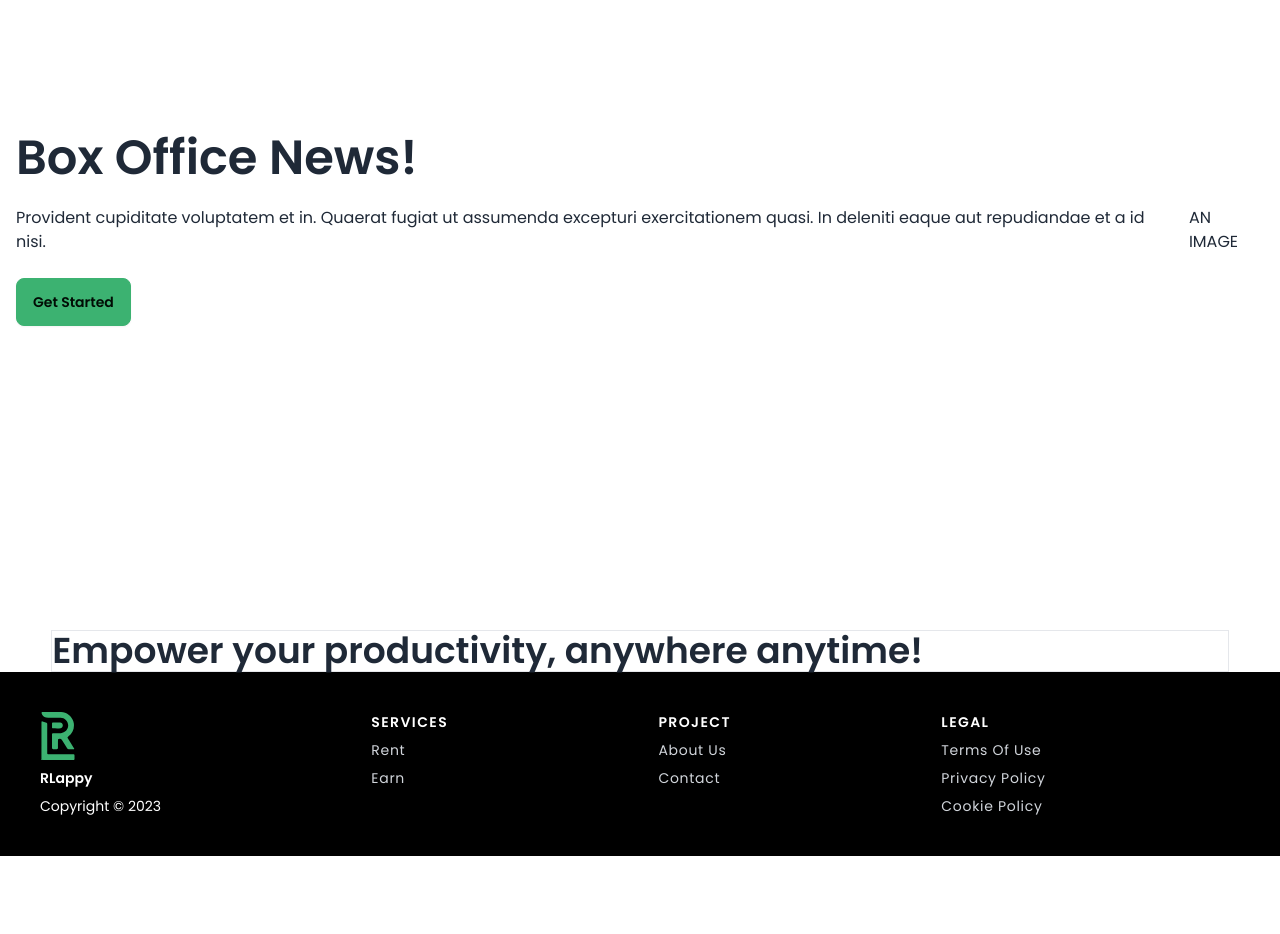
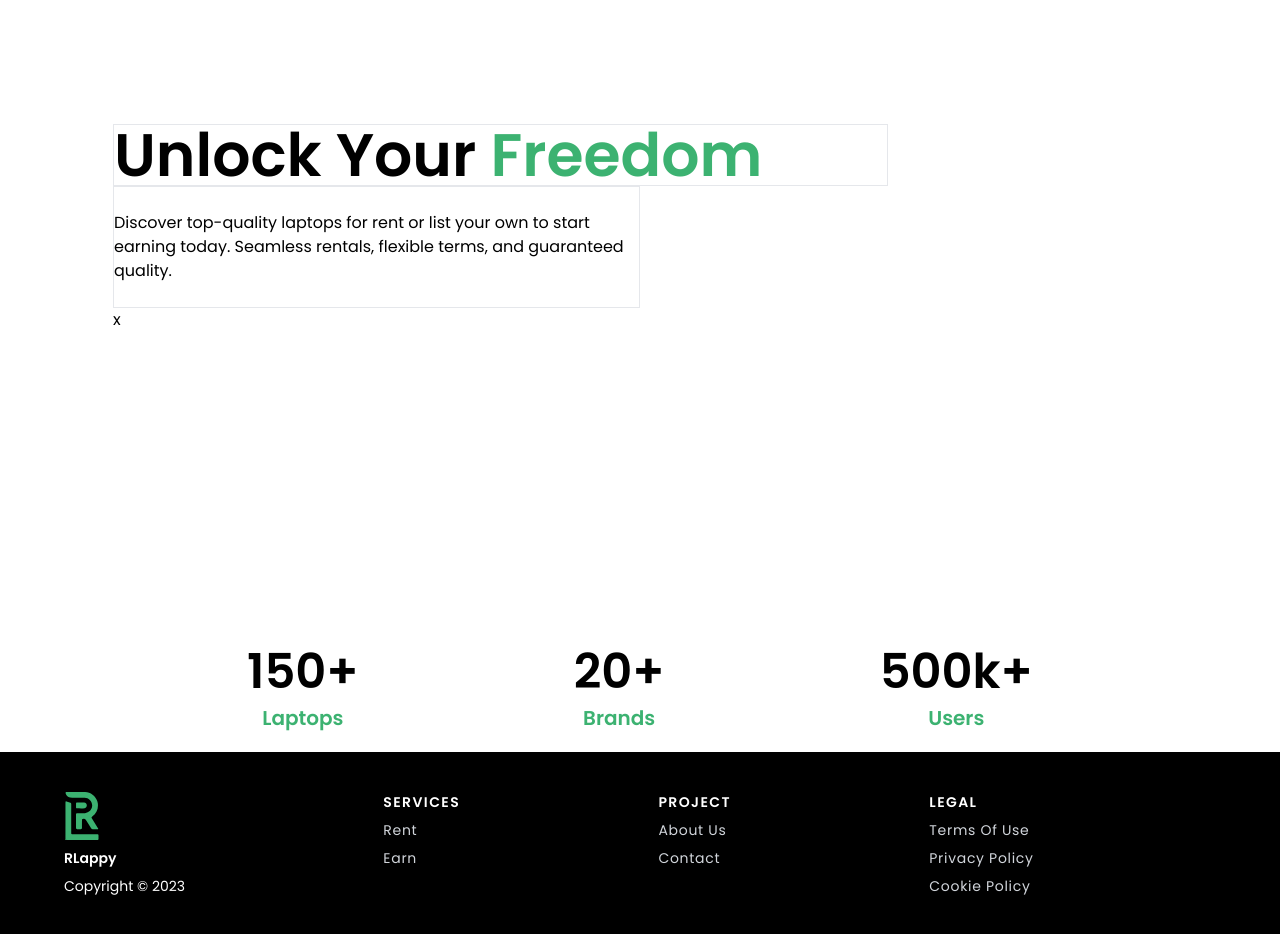
Before and after one commit to kore4lyf/rlappy, a Next.js app: page / in a window 1280 px wide. Shown: the part 240-1174 px from the top of the page. Before the commit the page ends 1096 px from the top, so only its background shows below. Built offline with nearby package versions, Linux system fonts and the light colour scheme.

Commit message:
Add site stats

```diff
--- a/app/globals.css
+++ b/app/globals.css
@@ -3,37 +3,63 @@
 @tailwind utilities;
 
 
+/* Global */
+
+body {
+  @apply selection:bg-primary selection:text-base-100
+}
+
+
+/* Typography */
+
+h1, h2, h3, h4, h5 {
+  @apply font-bold text-black dark:text-base-content
+}
+
+h2 {
+  @apply text-2xl md:text-4xl
+}
+
+.text-default {
+  @apply text-black dark:text-base-content
+}
+
+
+
 .nav-desktop .active {
   @apply font-bold after:content-[""]
-  after:block after:h-[4px] after:w-10 after:mx-auto after:bg-primary after:inset-0 after:translate-y-[1.31rem] after:rounded;
+  after:block after:h-[4px] after:w-10 after:mx-auto after:bg-primary after:inset-0 after:translate-y-[1.25rem] after:rounded after:border-2 dark:after:border-0 after:border-base-100 after:box-content
 }
 
 .nav-mobile .active {
-  @apply font-bold text-white bg-base-300 dark:text-primary !important;
+  @apply font-bold text-white bg-base-300 dark:text-primary !important
 }
 
 .mbtn {
   @apply btn border border-2 border-base-300
-  hover:border-base-300;
+  hover:border-base-300
 }
 
 .mbtn-primary {
-  @apply btn-primary text-white dark:text-base-100;
+  @apply btn-primary text-white dark:text-base-100
+}
+
+.mbtn-secondary {
+  @apply btn-secondary text-white dark:text-base-content
 }
 
 .mbtn-ghost {
-  @apply btn-ghost text-black border border-2
-  hover:border-base-300 hover:bg-transparent dark:text-gray-300;
+  @apply btn-ghost text-black border border-2 hover:border-base-300 hover:bg-transparent dark:text-gray-300
 }
 
 .footer .nav-header {
-  @apply tracking-widest uppercase font-bold;
+  @apply tracking-widest uppercase font-bold
 }
 
 .footer .nav-link {
-  @apply link link-hover tracking-wider text-gray-300 hover:text-primary dark:text-gray-300 dark:hover:text-primary capitalize;
+  @apply link link-hover tracking-wider text-gray-300 hover:text-primary dark:text-gray-300 dark:hover:text-primary capitalize
 }
 
 .auto-width {
-  @apply max-w-full md:max-w-[92%] border mx-auto ;
+  @apply max-w-full md:max-w-[90%] mx-auto px-4 md:px-0
 }
--- a/app/page.tsx
+++ b/app/page.tsx
@@ -8,19 +8,17 @@ const HomePage = () => {
 
 
 
-      <div className="hero bg-base min-h-screen">
-  <div className="hero-content flex-col-reverse lg:flex-row-reverse">
+      <div className="auto-width hero bg-base min-h-screen">
+  <div className="flex flex-col-reverse lg:flex-row justify-start">
     {/* <Image alt="Image of a Laptop"
       src="/next.svg"
       className="max-w-sm rounded-lg shadow-2xl" /> */}
-      <p>AN IMAGE</p>
-    <div>
-      <h1 className="text-5xl font-bold">Box Office News!</h1>
-      <p className="py-6">
-        Provident cupiditate voluptatem et in. Quaerat fugiat ut assumenda excepturi exercitationem
-        quasi. In deleniti eaque aut repudiandae et a id nisi.
+    <div className="w-full sm:w-[50%]">
+      <h1 className="text-4xl sm:text-5xl lg:text-6xl font-bold leading-tight sm:w-[20ch] border">Unlock Your <span className="text-primary">Freedom</span></h1>
+      <p className="py-6 border w-full">
+        Discover top-quality laptops for rent or list your own to start earning today. Seamless rentals, flexible terms, and guaranteed quality.
       </p>
-      <button className="btn btn-primary">Get Started</button>
+      <span>x</span>
     </div>
   </div>
 </div>
@@ -28,15 +26,20 @@ const HomePage = () => {
 
 
 
-<div className="auto-width">
-  <h2 className="text-4xl font-bold">
-    Empower your productivity, anywhere anytime!
-  </h2>
-  <div>
-    {/* IMAGE */}
-  </div>
-  <div>
-
+<div className="auto-width py-5 text-default">
+  <div className="flex flex-wrap gap-8 justify-evenly">
+    <div className="font-bold flex gap-2 flex-col items-center">
+      <div className="text-3xl sm:text-4xl md:text-5xl">150+</div>
+      <div className="text-lg sm:text-xl  text-primary">Laptops</div>
+    </div>
+    <div className="font-bold flex gap-2 flex-col items-center">
+      <div className="text-3xl sm:text-4xl md:text-5xl">20+</div>
+      <div className="text-lg sm:text-xl  text-primary">Brands</div>
+    </div>
+    <div className="font-bold flex gap-2 flex-col items-center">
+      <div className="text-3xl sm:text-4xl md:text-5xl">500k+</div>
+      <div className="text-lg sm:text-xl text-primary">Users</div>
+    </div>
   </div>
 </div>
 
--- a/components/footer/footer.tsx
+++ b/components/footer/footer.tsx
@@ -9,7 +9,8 @@ import Link from 'next/link';
 const Footer = () => {
   const navHeaders: string[] = Object.keys(menuItems)
 
-  return <footer className="footer bg-base-300 text-white dark:text-base-content p-10">
+  return <footer className="bg-base-300 text-white dark:text-base-content py-10">
+    <div className='footer auto-width'>
       <aside>
         <Image src={rlappyLogo} className="w-16 h-16 md:w-12 md:h-12 ml-[-6px]" alt="Rlappy Logo" />
         <span className="font-bold text-sm"> RLappy </span>
@@ -27,7 +28,7 @@ const Footer = () => {
             })}
           </nav>
         })}
-
+    </div>
   </footer>
 }
 
--- a/components/navbar/NavBar.tsx
+++ b/components/navbar/NavBar.tsx
@@ -11,7 +11,7 @@ import NavAuthSection from "./NavAuthSection"
 const NavBar: React.FC = () => {
   return (
     <div className="border-b-4 border-base-300">
-      <div className="navbar auto-width bg-base-100  border-base-100">
+      <div className="navbar auto-width bg-base-100">
         <div className="navbar-start ">
           <div className="dropdown">
             <div tabIndex={0} role="button" className="btn btn-ghost lg:hidden">
--- a/components/theme/InitTheme.tsx
+++ b/components/theme/InitTheme.tsx
@@ -6,21 +6,13 @@ const InitTheme: React.FC = () => {
 
   useEffect(() => {
     // Check previously saved theme
-    const savedTheme: string | null = getThemeFromLocalStorage()
+    const savedTheme: string = getThemeFromLocalStorage()
 
     // Sync Daisy theme with tailwind theme
-    if (savedTheme) {
-      if (savedTheme === "dark" ) {
-        document.documentElement.setAttribute("data-theme", "dark")
-      } else {
-        document.documentElement.setAttribute("data-theme", "light")
-      }
-    }
-
-    // Use color scheme
-    else {
-        const preferDarkScheme = window.matchMedia("(prefers-color-scheme: dark)").matches
-        if (preferDarkScheme) document.documentElement.setAttribute("data-theme", "dark")
+    if (savedTheme === "dark" ) {
+      document.documentElement.setAttribute("data-theme", "dark")
+    } else {
+      document.documentElement.setAttribute("data-theme", "light")
     }
 
   })
--- a/components/theme/ThemeToggleBtn.tsx
+++ b/components/theme/ThemeToggleBtn.tsx
@@ -12,7 +12,6 @@ const toggleTheme = (): string => {
   html.setAttribute("data-theme", newTheme)
   localStorage.setItem("rlappyTheme", newTheme)
 
-  console.log(newTheme)
   return newTheme
 
 }
```
Lines whose indentation alone changed are shown as unchanged.
